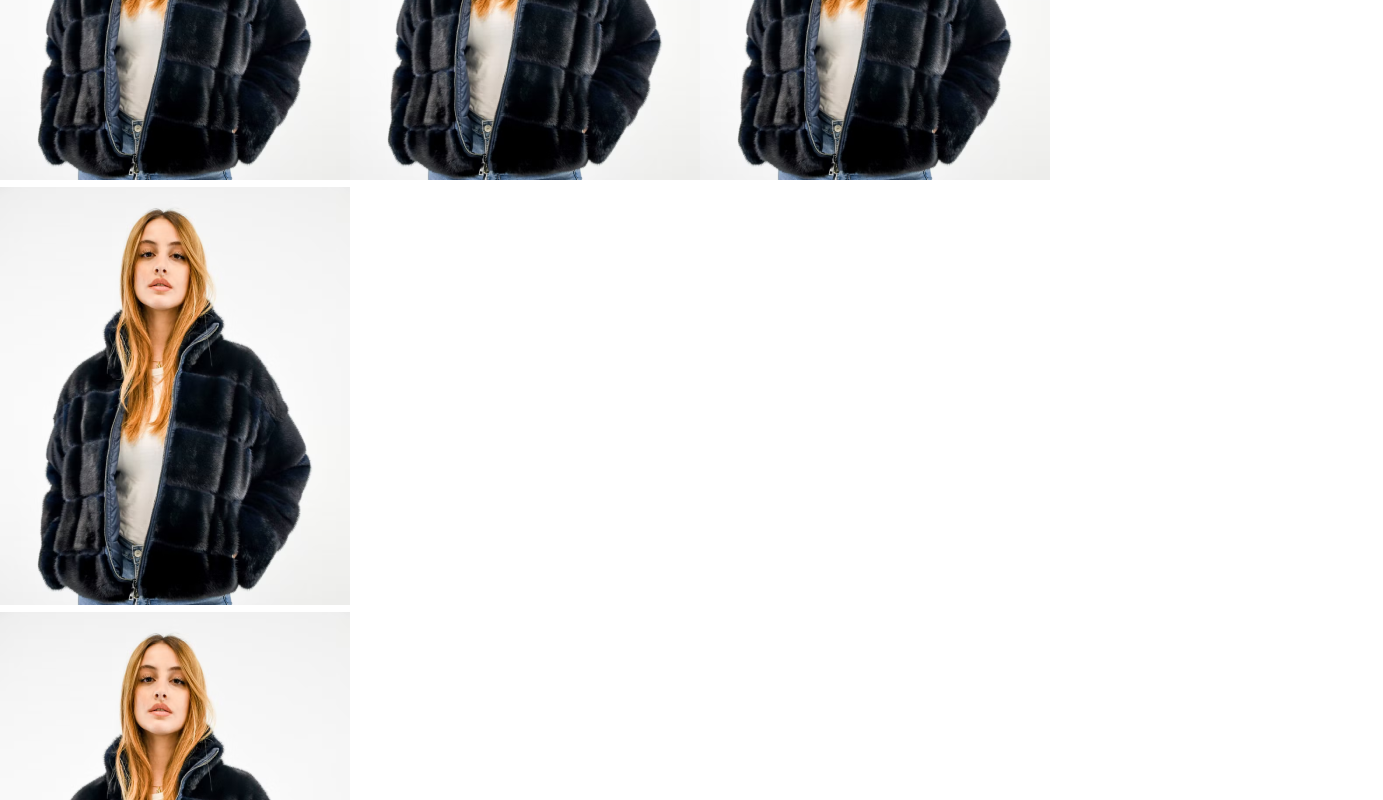
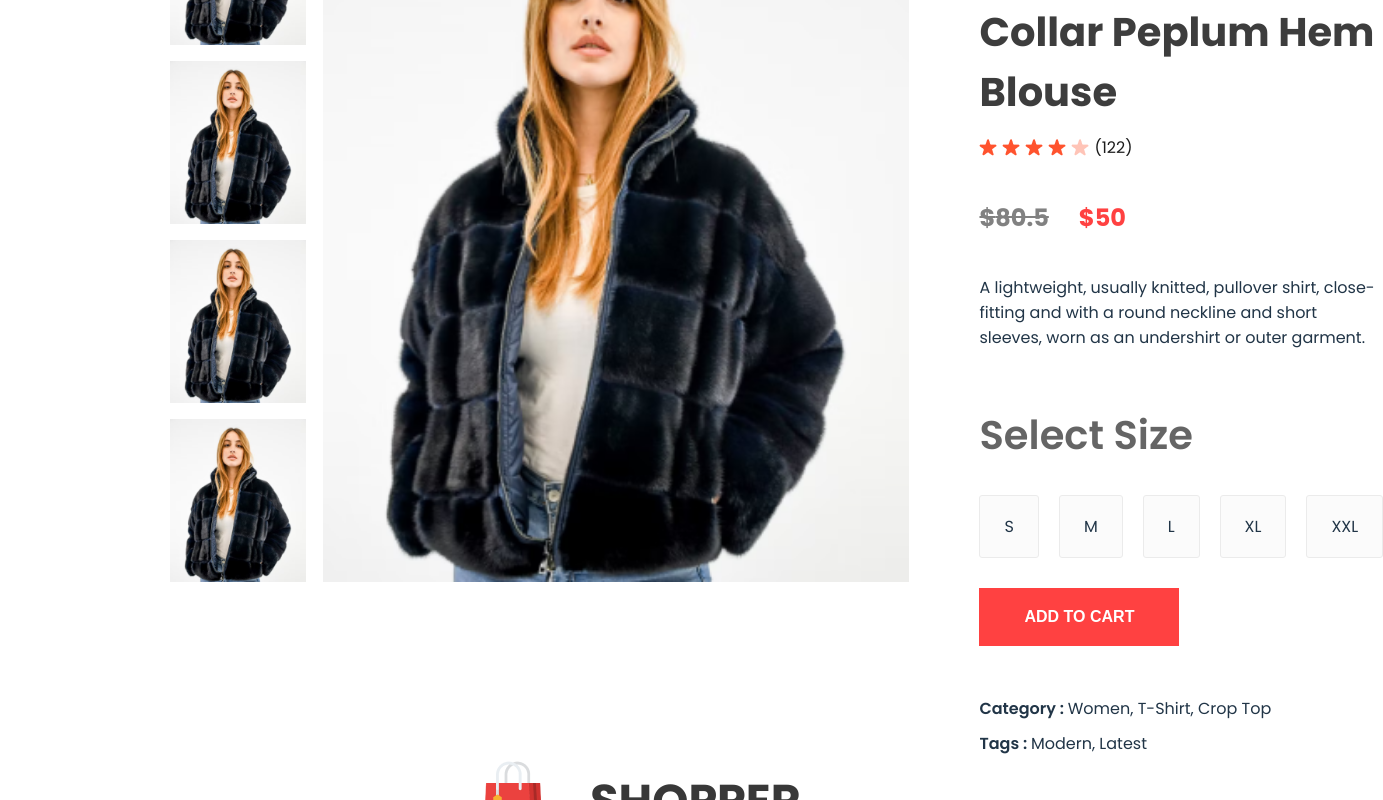
Before and after one commit to networksismServices/E-commerce-Site, a React (Vite) app in the folder frontend/: page /product/1 in a window 1280 px wide. Shown: the part 360-1160 px from the top of the page, 1383 px wide, since content can reach past the window. Built offline with nearby package versions, Linux system fonts and the light colour scheme.

Commit message:
product display and breadcum css

```diff
--- a/frontend/src/Components/Breadcrums/Breadcrum.css
+++ b/frontend/src/Components/Breadcrums/Breadcrum.css
@@ -0,0 +1,10 @@
+.breadcrum {
+    display: flex;
+    align-items: center;
+    gap: 8px;
+    color: #5e5e5e;
+    font-size: 16px;
+    font-weight: 600;
+    margin: 60px 170px;
+    text-transform: capitalize;
+}
--- a/frontend/src/Components/ProductDisplay/ProductDisplay.css
+++ b/frontend/src/Components/ProductDisplay/ProductDisplay.css
@@ -0,0 +1,103 @@
+.productdisplay {
+    display: flex;
+    margin: 0 170px;
+}
+
+.productdisplay-left {
+    display: flex;
+    gap: 17px;
+}
+
+.productdisplay-img-list {
+    display: flex;
+    flex-direction: column;
+    gap: 16px;
+}
+
+.productdisplay-img-list img {
+    height: 163px;
+}
+
+.productdisplay-main-img {
+    width: 586px;
+    height: 700px;
+}
+
+.productdisplay-right {
+    margin: 0 70px;
+    display: flex;
+    flex-direction: column;
+}
+
+.productdisplay-right h1{
+    color: #3d3d3d;
+    font-size: 40px;
+    font-weight: 700;
+}
+
+.productdisplay-right-stars {
+    display: flex;
+    align-items: center;
+    margin-top: 13px;
+    gap: 5px;
+    color: #1c1c1c;
+    font-size: 16px;
+}
+
+.productdisplay-right-prices {
+    display: flex;
+    margin: 40px 0;
+    gap: 30px;
+    font-size: 24px;
+    font-weight: 700;
+}
+
+.productdisplay-right-price-old {
+    color: #818181;
+    text-decoration: line-through;
+}
+
+.productdisplay-right-price-new {
+    color: #ff4141;
+}
+
+.productdisplay-right-size h1 {
+    margin-top: 55px;
+    color: #656565;
+    font-weight: 600;
+}
+
+.productdisplay-right-sizes {
+    display: flex;
+    margin: 30px 0;
+    gap: 20px;
+}
+
+.productdisplay-right-sizes div {
+    padding: 18px 24px;
+    background: #fbfbfb;
+    border: 1px solid #ebebeb;
+    border-radius: 3px;
+    cursor: pointer;
+}
+
+.productdisplay-right button {
+    padding: 20px 40px;
+    width: 200px;
+    font-size: 16px;
+    font-weight: 600;
+    color: white;
+    background: #ff4141;
+    margin-bottom: 40px;
+    border: none;
+    outline: none;
+    cursor: pointer;
+}
+
+.productdisplay-right-category {
+    margin-top: 10px;
+}
+
+.productdisplay-right-category span {
+    font-weight: 600;
+}
--- a/frontend/src/Components/ProductDisplay/ProductDisplay.jsx
+++ b/frontend/src/Components/ProductDisplay/ProductDisplay.jsx
@@ -20,7 +20,7 @@
       </div>
       <div className="productdisplay-right">
         <h1>{product.name}</h1>
-        <div className="productdisplay-right-star">
+        <div className="productdisplay-right-stars">
           <img src={star_icon} alt="" />
           <img src={star_icon} alt="" />
           <img src={star_icon} alt="" />
@@ -28,6 +28,36 @@
           <img src={star_dull_icon} alt="" />
           <p>(122)</p>
         </div>
+        <div className="productdisplay-right-prices">
+          <div className="productdisplay-right-price-old">
+            ${product.old_price}
+          </div>
+          <div className="productdisplay-right-price-new">
+            ${product.new_price}
+          </div>
+        </div>
+        <div className="productdisplay-right-description">
+          A lightweight, usually knitted, pullover shirt, close-fitting and with
+          a round neckline and short sleeves, worn as an undershirt or outer
+          garment.
+        </div>
+        <div className="productdisplay-right-size">
+          <h1>Select Size</h1>
+          <div className="productdisplay-right-sizes">
+            <div>S</div>
+            <div>M</div>
+            <div>L</div>
+            <div>XL</div>
+            <div>XXL</div>
+          </div>
+        </div>
+        <button>ADD TO CART</button>
+        <p className="productdisplay-right-category">
+          <span>Category : </span> Women, T-Shirt, Crop Top
+        </p>
+        <p className="productdisplay-right-category">
+          <span>Tags : </span> Modern, Latest
+        </p>
       </div>
     </div>
   );
```
